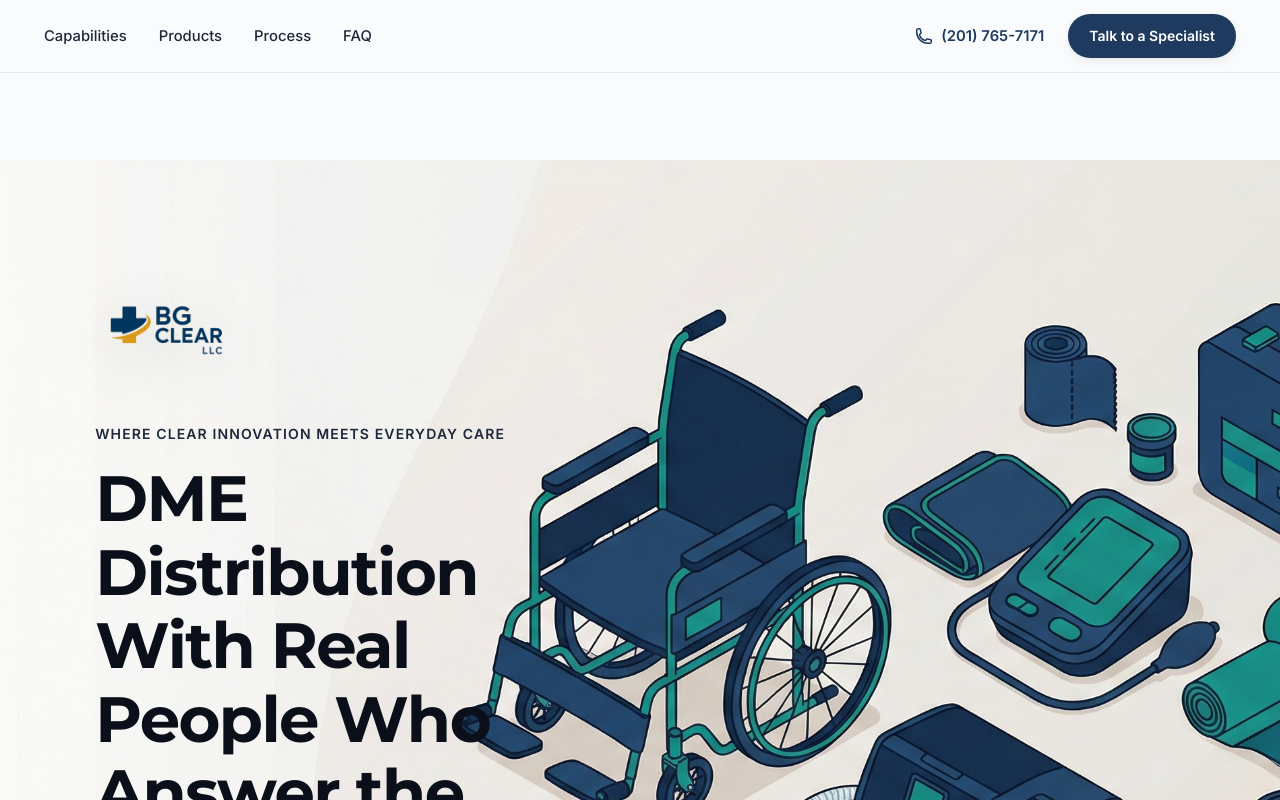
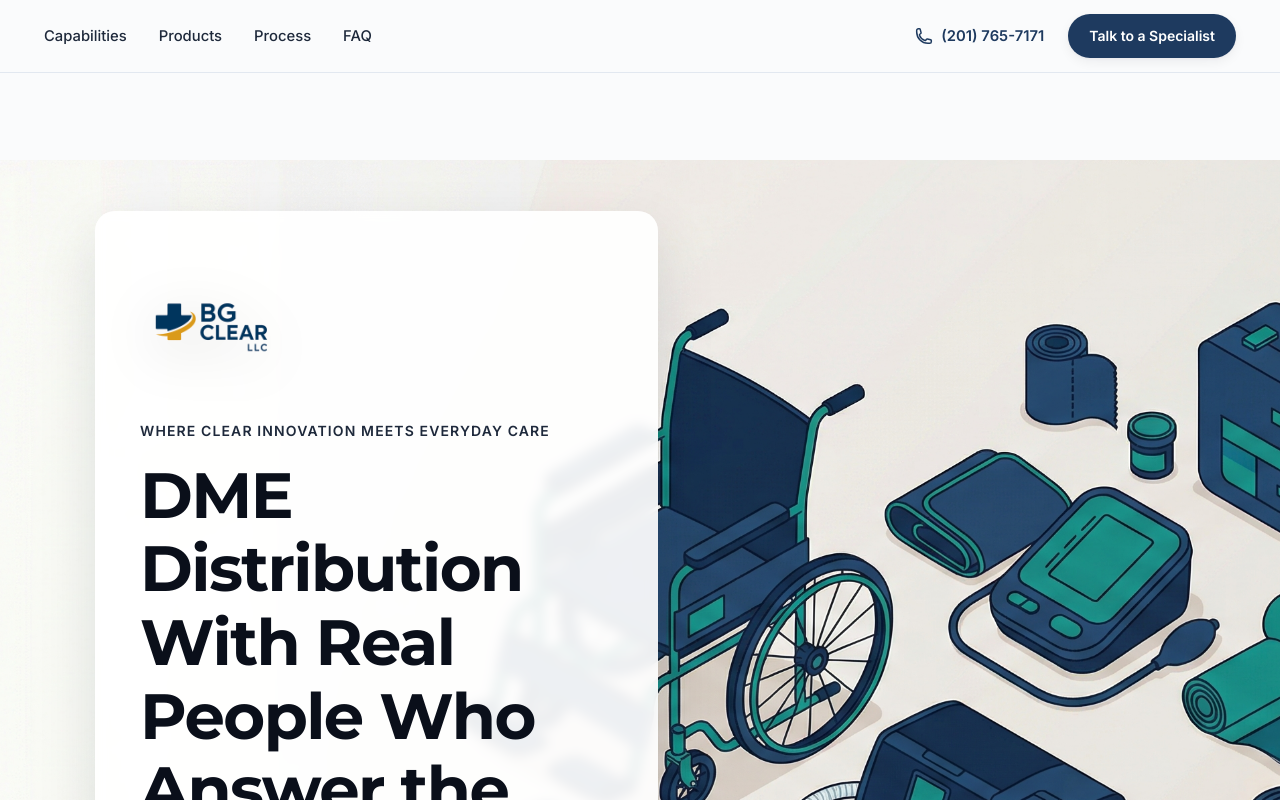
Before and after one commit to joemacstevens/bg-clear-website, a SvelteKit app: page / in a window 1280 px wide. Shown: the top 800 px of the page. Built offline with nearby package versions, Linux system fonts and the light colour scheme; no server answers.

Commit message:
Fix hero overlay on desktop

```diff
--- a/src/routes/+page.svelte
+++ b/src/routes/+page.svelte
@@ -127,6 +127,11 @@
 		object-fit: contain;
 		filter: drop-shadow(0 12px 28px rgba(0, 0, 0, 0.15));
 	}
+	@media (min-width: 1024px) {
+		.brand-logo {
+			height: clamp(140px, 9vw, 180px);
+		}
+	}
 	@media (max-width: 640px) {
 		.brand-logo {
 			/* Make the hero logo more prominent on mobile */
@@ -238,11 +243,16 @@
 	.hero-shell--wide .hero-content {
 		position: relative;
 		z-index: 1;
-		max-width: 520px;
-		padding: var(--space-5);
-		padding-left: max(1.5rem, calc((100vw - 1240px) / 2 + 1.5rem));
+		max-width: clamp(560px, 44vw, 780px);
+		margin-left: max(1.5rem, calc((100vw - 1240px) / 2 + 1.5rem));
+		margin-right: 1.5rem;
+		padding: clamp(2rem, 3.5vw, 3.25rem);
 		color: var(--color-ink);
 		text-shadow: none;
+		background: rgba(255, 255, 255, 0.92);
+		border-radius: var(--radius-lg);
+		box-shadow: 0 24px 60px rgba(15, 23, 42, 0.12);
+		backdrop-filter: blur(6px);
 	}
 	.hero-shell--wide .hero-content h1 {
 		color: var(--color-ink);
@@ -261,11 +271,8 @@
 		}
 		.hero-shell--wide .hero-content {
 			max-width: calc(100% - 2rem);
-			background: rgba(255, 255, 255, 0.92);
-			border-radius: var(--radius-lg);
 			margin: var(--space-3) 1rem;
 			padding: var(--space-4);
-			padding-left: var(--space-4);
 		}
 	}
 
```
